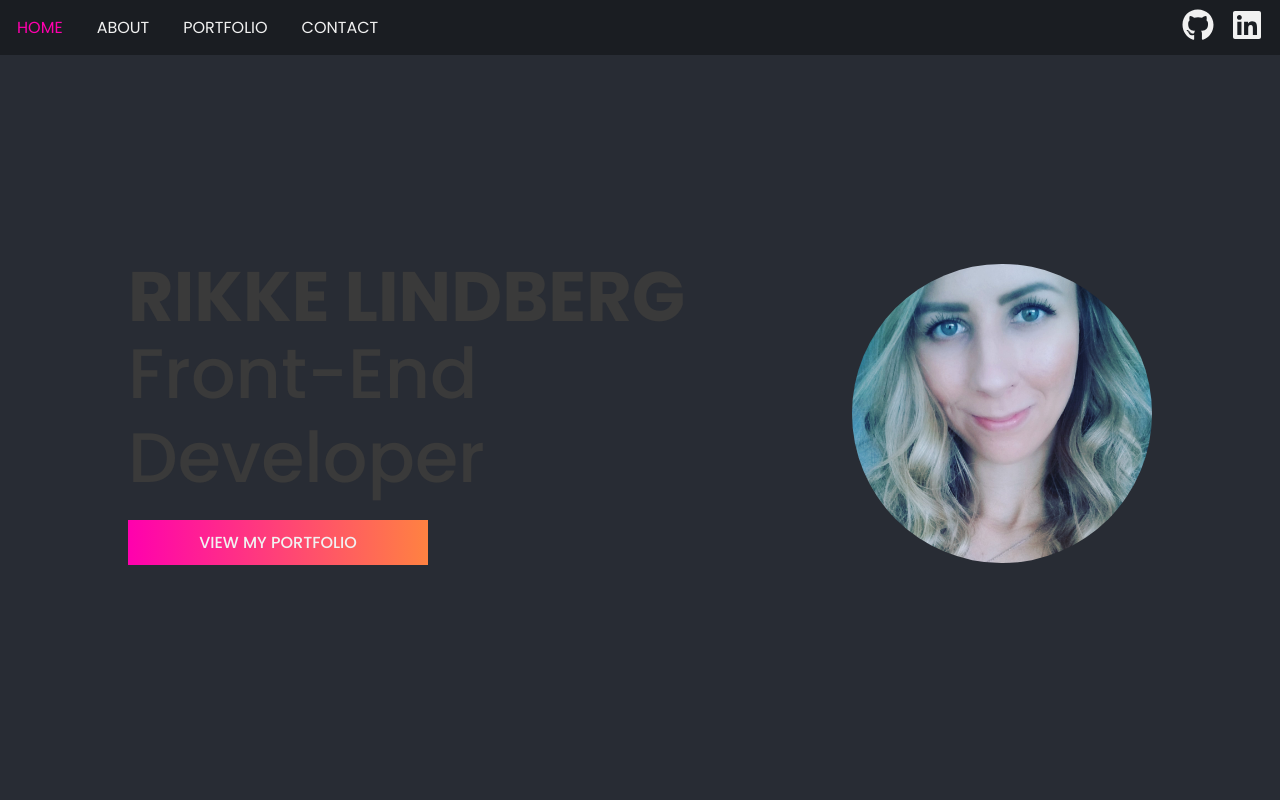
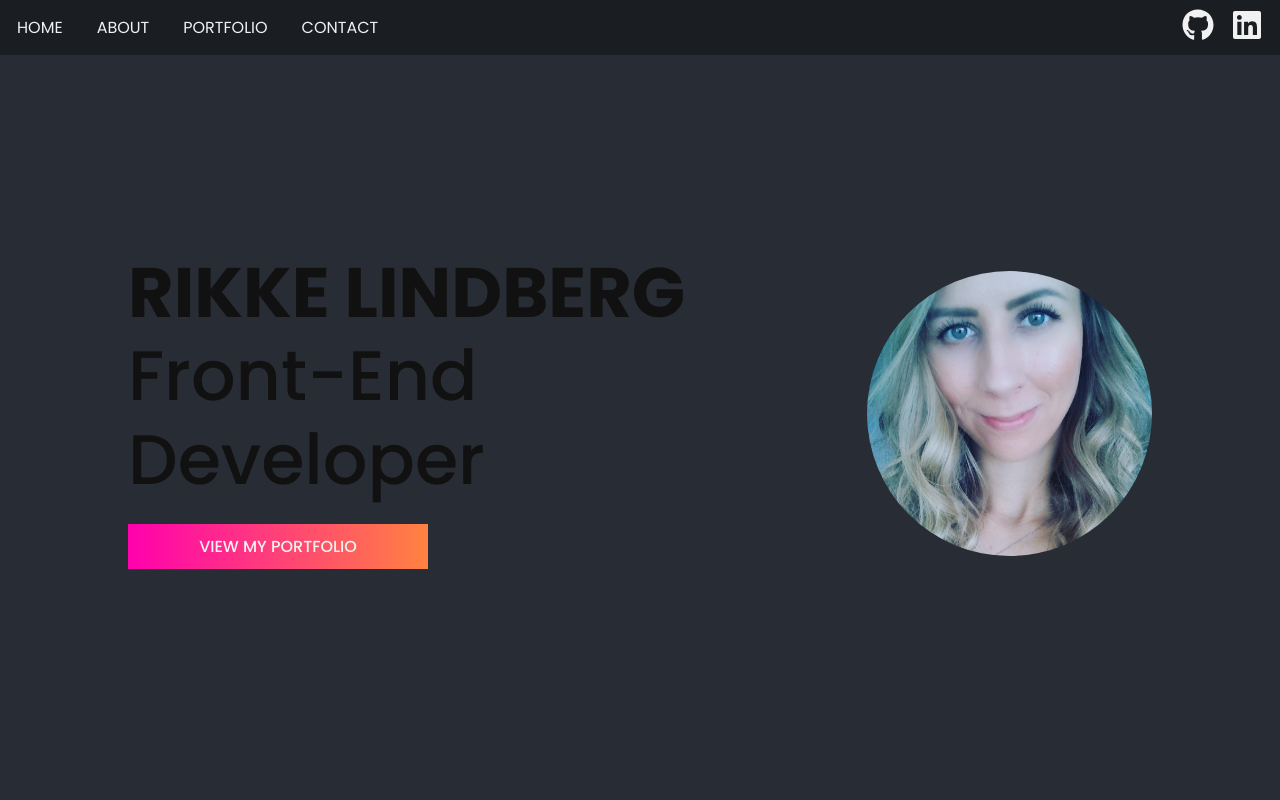
Before and after one commit to RikkeLindberg/portfolio-v2, a Next.js app: page / in a window 1280 px wide. Shown: the top 800 px of the page. Built offline with nearby package versions, Linux system fonts and the light colour scheme.

Commit message:
remove gap, add margin

```diff
--- a/components/Hero.module.css
+++ b/components/Hero.module.css
@@ -1,10 +1,13 @@
 .hero {
   display: flex;
   flex-direction: column;
+  margin-right: 5rem;
 }
 
 .hero h1 {
+  color: #111111;
   line-height: 1;
+  margin-bottom: 0.6rem;
   text-transform: uppercase;
   font-size: min(max(3.5rem, 7vw), 7rem);
 
@@ -14,9 +17,11 @@
 }
 
 .hero h2 {
+  color: #111111;
   line-height: 1.2;
-  margin-bottom: 2rem;
-  text-transform: unset;
+  text-transform: capitalize;
+  margin-bottom: 2.2rem;
+  border: none;
   font-size: min(max(2rem, 2.5vw), 3rem);
 
   @supports (font-size: clamp(3rem, 7vw, 7rem)) {
@@ -27,5 +32,7 @@
 @media only screen and (max-width: 800px) {
   .hero {
     order: 2;
+    margin-right: 0;
+    margin-top: 5rem;
   }
 }
```
